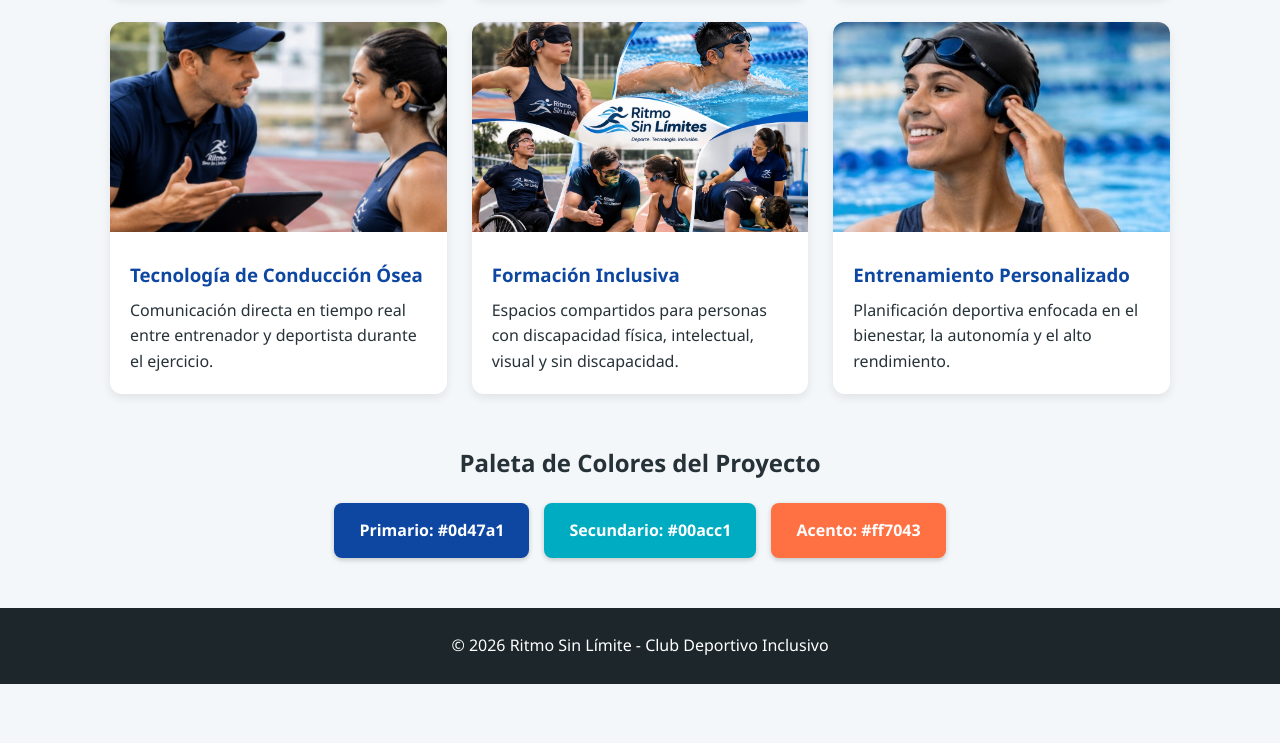
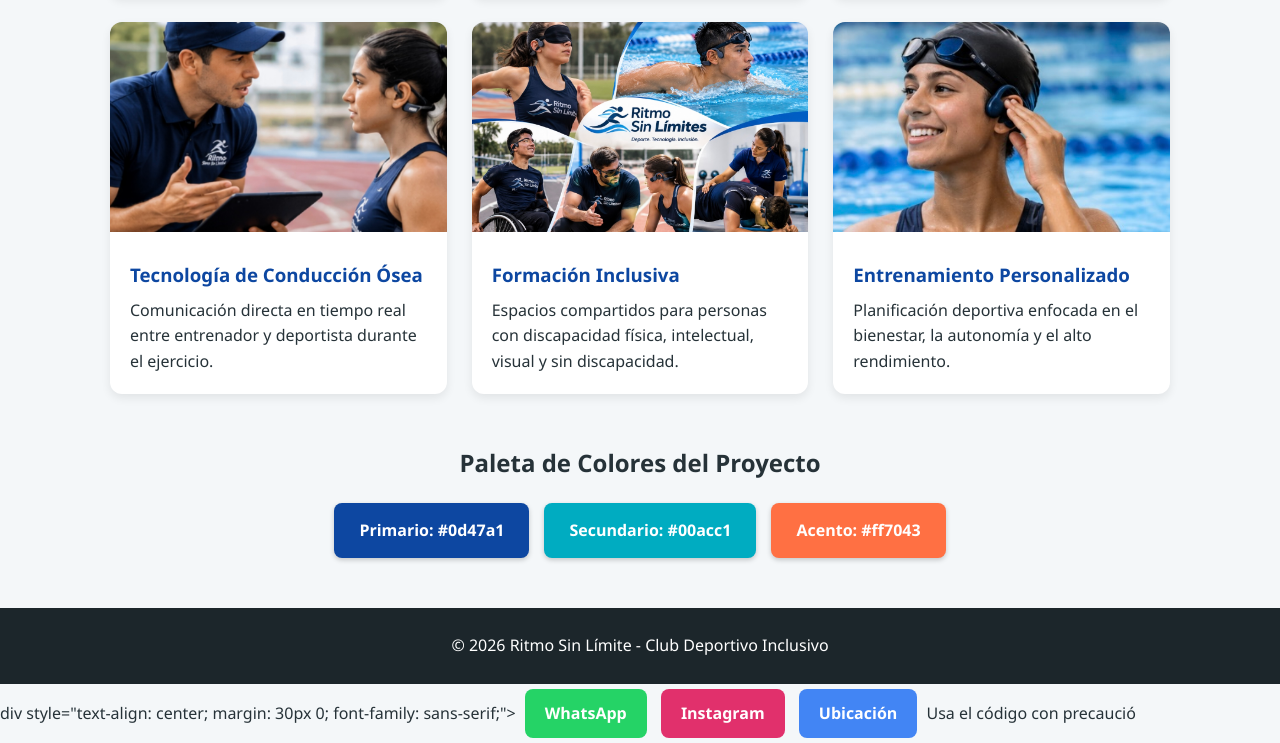
Before and after one commit to maicolcifuentes64-cloud/ritmo-sin-limite-, a plain HTML site: page index.html in a window 1280 px wide. Shown: the part 953-1696 px from the top of the page. Before the commit the page ends 1637 px from the top, so only its background shows below. Drawn offline with Linux system fonts and the light colour scheme.

Commit message:
Update index.html

```diff
--- a/index.html
+++ b/index.html
@@ -187,6 +187,12 @@
     <footer>
         <p>&copy; 2026 Ritmo Sin Límite - Club Deportivo Inclusivo</p>
     </footer>
+div style="text-align: center; margin: 30px 0; font-family: sans-serif;">
+  <a href="https://wa.me"3247732841target="_blank" style="background: #25D366; color: white; padding: 12px 20px; border-radius: 8px; text-decoration: none; margin: 5px; display: inline-block; font-weight: bold;">WhatsApp</a>
 
+ <a href="https://instagram.com" target="_blank" style="background: #E1306C; color: white; padding: 12px 20px; border-radius: 8px; text-decoration: none; margin: 5px; display: inline-block; font-weight: bold;">Instagram</a>
+</div>
+<a href="https://google.com" CAR 36#56a88 cali, colombia target="_blank" style="background: #4285F4; color: white; padding: 12px 20px; border-radius: 8px; text-decoration: none; margin: 5px; display: inline-block; font-weight: bold;">Ubicación</a>
+Usa el código con precaució
 </body>
 </html>
```
